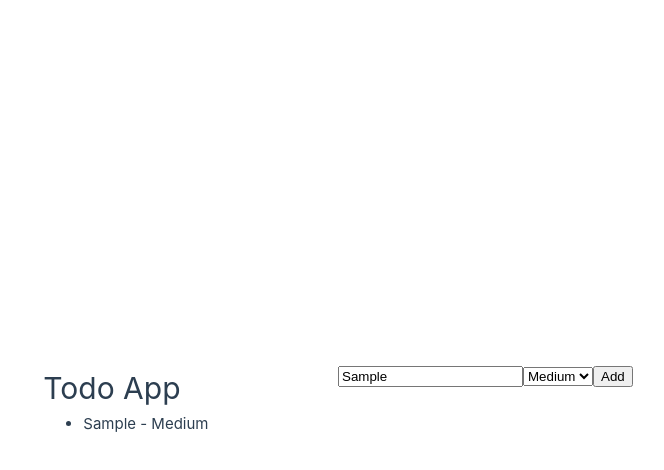
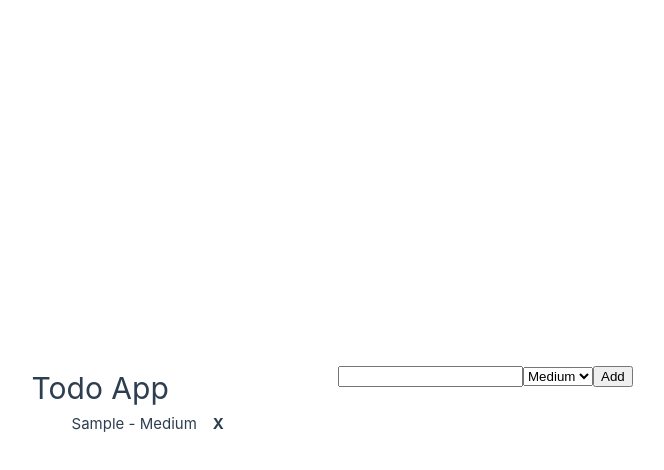
Before and after one commit to chayboats/typescript-vue-todo, a Vue app: page / in a window 1280 px wide. Both pictures are taken after typing "Sample" into the empty fields and a click on the button "Add". Shown: the top 470 px of the page, without its empty margins (302-966 px from the left). Built offline with nearby package versions, Linux system fonts and the light colour scheme.

Commit message:
Utilize submit form and remove task functions

```diff
--- a/src/App.vue
+++ b/src/App.vue
@@ -1,48 +1,42 @@
 <template>
   <h1>Todo App</h1>
-  <form @submit.prevent="createTask(formData.description, formData.priority)">
-    <input v-model="formData.description"/>
+  <form @submit.prevent="submitForm">
+    <input v-model="formData.description" />
     <select v-model="formData.priority">
-      <option :value=Priority.LOW>{{ Priority.LOW }}</option>
-      <option :value=Priority.MEDIUM>{{ Priority.MEDIUM }}</option>
-      <option :value=Priority.HIGH>{{ Priority.HIGH }}</option>
+      <option :value="Priority.LOW">{{ Priority.LOW }}</option>
+      <option :value="Priority.MEDIUM">{{ Priority.MEDIUM }}</option>
+      <option :value="Priority.HIGH">{{ Priority.HIGH }}</option>
     </select>
     <button>Add</button>
   </form>
   <div>
     <ul v-for="task in tasks" :key="task.id">
-      <li><span>{{ task.description }} - {{ task.priority }}</span></li>
+      <li>
+        <span>{{ task.description }} - {{ task.priority }}</span>
+        <span @click="removeTask(task.id)">X</span>
+      </li>
     </ul>
   </div>
-
 </template>
 
 <script setup lang="ts">
 import { useTask, Priority } from '@/assets/task'
-import { ref } from 'vue';
-const {createTask, removeTask, tasks} = useTask()
+import { ref } from 'vue'
+const { createTask, removeTask, tasks } = useTask()
 
 interface FormData {
-  description: string,
+  description: string
   priority: Priority
 }
-// Come back to this
-const defaultFormData:FormData = {description: '', priority: Priority.MEDIUM}
+const defaultFormData: FormData = { description: '', priority: Priority.MEDIUM }
 
-const formData = ref<FormData>({
-  description: '',
-  priority: Priority.MEDIUM
-})
+const formData = ref<FormData>({ ...defaultFormData })
 
 function submitForm() {
   createTask(formData.value.description, formData.value.priority)
-
+  Object.assign(formData.value, { ...defaultFormData })
 }
-
-
 </script>
-
-
 
 <style scoped>
 header {
@@ -52,6 +46,20 @@ header {
 .logo {
   display: block;
   margin: 0 auto 2rem;
+}
+li {
+  display: grid;
+  grid-template-columns: 1fr 1fr;
+  gap: 1rem;
+}
+
+li span:nth-of-type(2) {
+  font-weight: bold;
+}
+
+li span:nth-of-type(2):hover {
+  color: red;
+  cursor: pointer;
 }
 
 @media (min-width: 1024px) {
--- a/src/assets/task.ts
+++ b/src/assets/task.ts
@@ -1,5 +1,5 @@
 import { ref } from "vue";
-import generateId from "@/utils/UUID";
+import generateId from "@/utils/uuid";
 
 export interface Task {
   description: string;
@@ -14,15 +14,13 @@ export enum Priority {
   HIGH = 'High'
 }
 
-const uuid = generateId()
-
 export function useTask(){
   const tasks = ref <Task[]>([])
 
   function createTask(description: Task['description'], priority: Task['priority']) {
     const task = {
       description: description,
-      id: uuid,
+      id: generateId(),
       priority: priority,
       completed: false
     }
@@ -31,7 +29,7 @@ export function useTask(){
   }
 
   function removeTask(id: Task['id']) {
-    tasks.value.filter((task) => !task.id)
+    tasks.value = tasks.value.filter((task) => task.id != id)
   }
 
   return {
```
